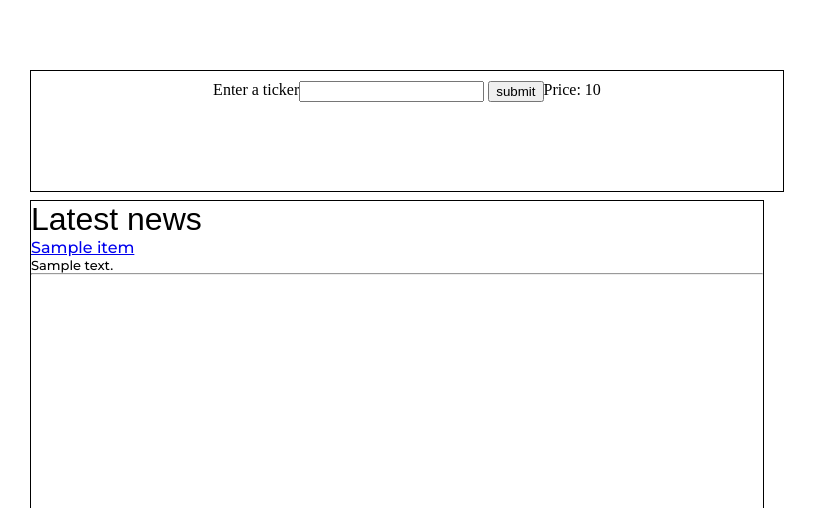
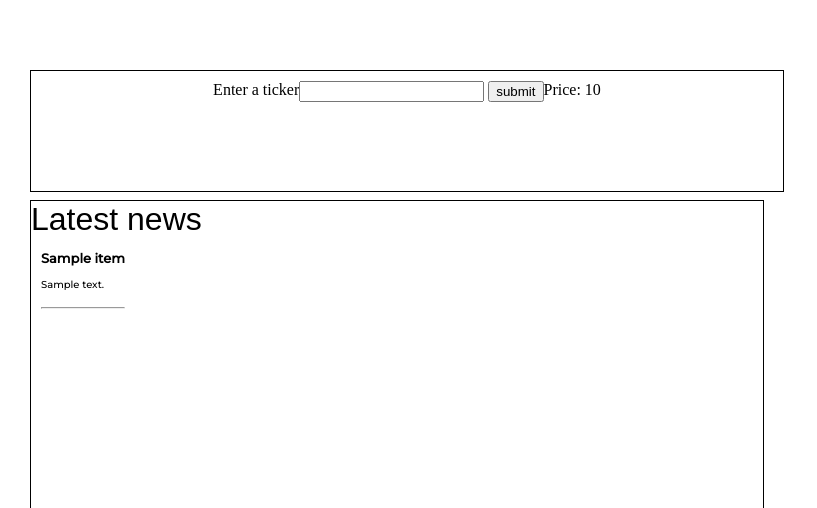
Before and after one commit to aalarifi2016/stock_market_prediction, a Django app: template templates/home.html in a window 1280 px wide. Shown: the part 490-998 px from the top of the page, without its empty margins (0-817 px from the left). Run offline with Django 3.2, Linux system fonts and the light colour scheme; the template is opened without the code that fills it: most values are stand-ins (such as "Sample title", 1, 10 or a date in 2020).

Commit message:
fixing the latest news feature

```diff
--- a/libs/get_data.py
+++ b/libs/get_data.py
@@ -81,7 +81,7 @@ class Ticker:
 
         :Example:
 
-        >>> import os
+        >>>
         """
 
         results = []
--- a/static/styles/home.css
+++ b/static/styles/home.css
@@ -145,7 +145,37 @@ Header css
     overflow-y: auto;
 }
 
-.items {
+.item {
     float: left;
     clear: left;
+    margin: 10px;
 }
+
+.item a {
+    text-decoration: none;
+    margin-top: 1em;
+    font-size: small;
+}
+
+.item a:link {
+    color: black;
+    font-weight: bold;
+}
+
+.item a:visited {
+    color: black;
+    font-weight: normal;
+}
+
+.item a:hover {
+    color: blue;
+}
+
+.item p {
+    line-height: 1.5;
+    height: 3em;
+    overflow: hidden;
+    text-overflow: ellipsis;
+    font-size: x-small;
+    margin-top: 1em;
+}
--- a/templates/home.html
+++ b/templates/home.html
@@ -20,8 +20,8 @@
         <p style="font: 2em sans-serif;">Latest news</p>
         {% for item in news %}
         <div class="item">
-            <a href={{item.link}}>{{item.title}}</a>
-            <p style="font-size: small;">{{ item.description }}</p>
+            <a class="item_link" href="{{ item.link }}" target="_blank">{{item.title}}</a>
+            <p class="item_p" style="font-size: 9;">{{ item.description }}</p>
             <hr />
         </div>
 
```
